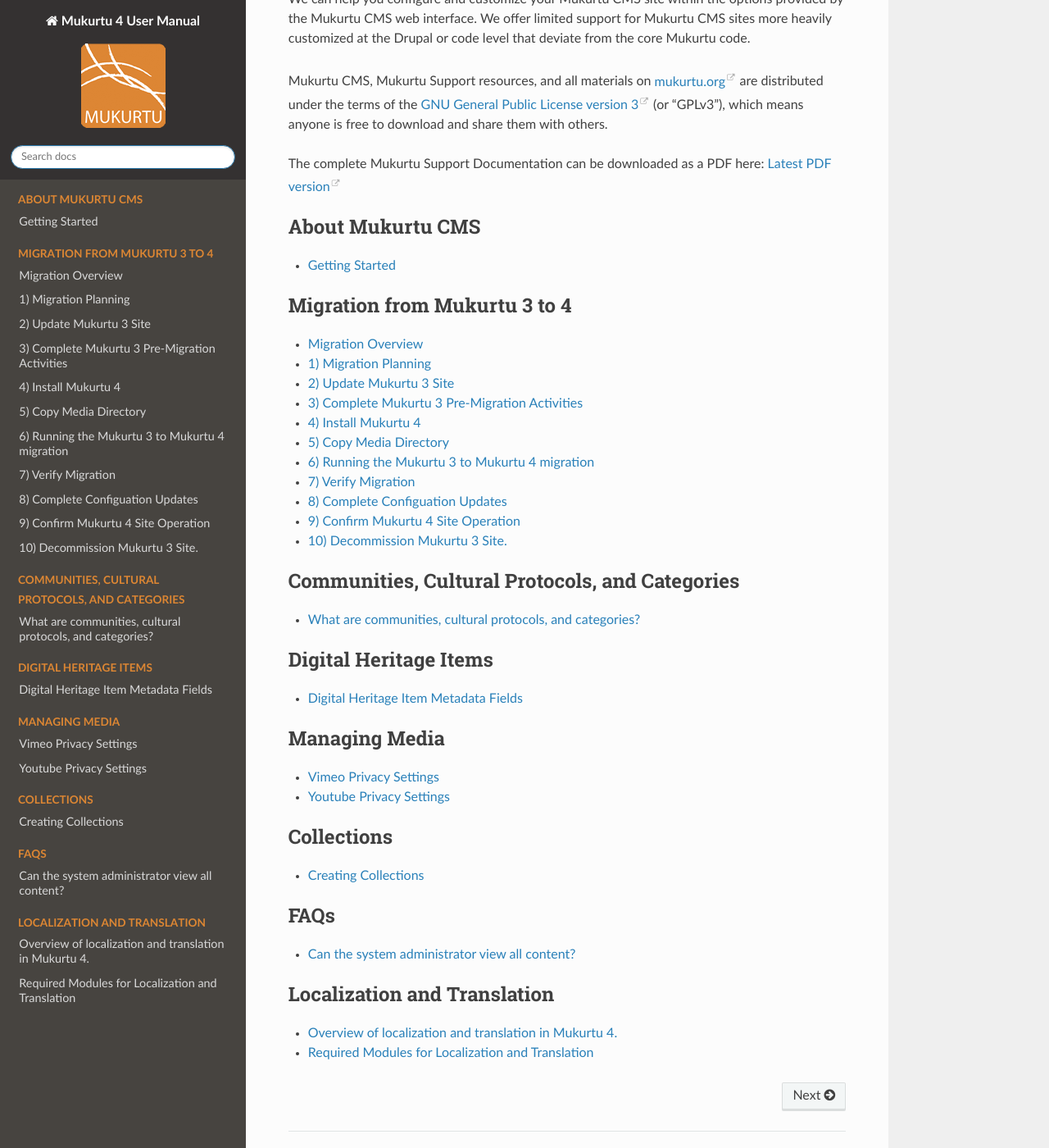
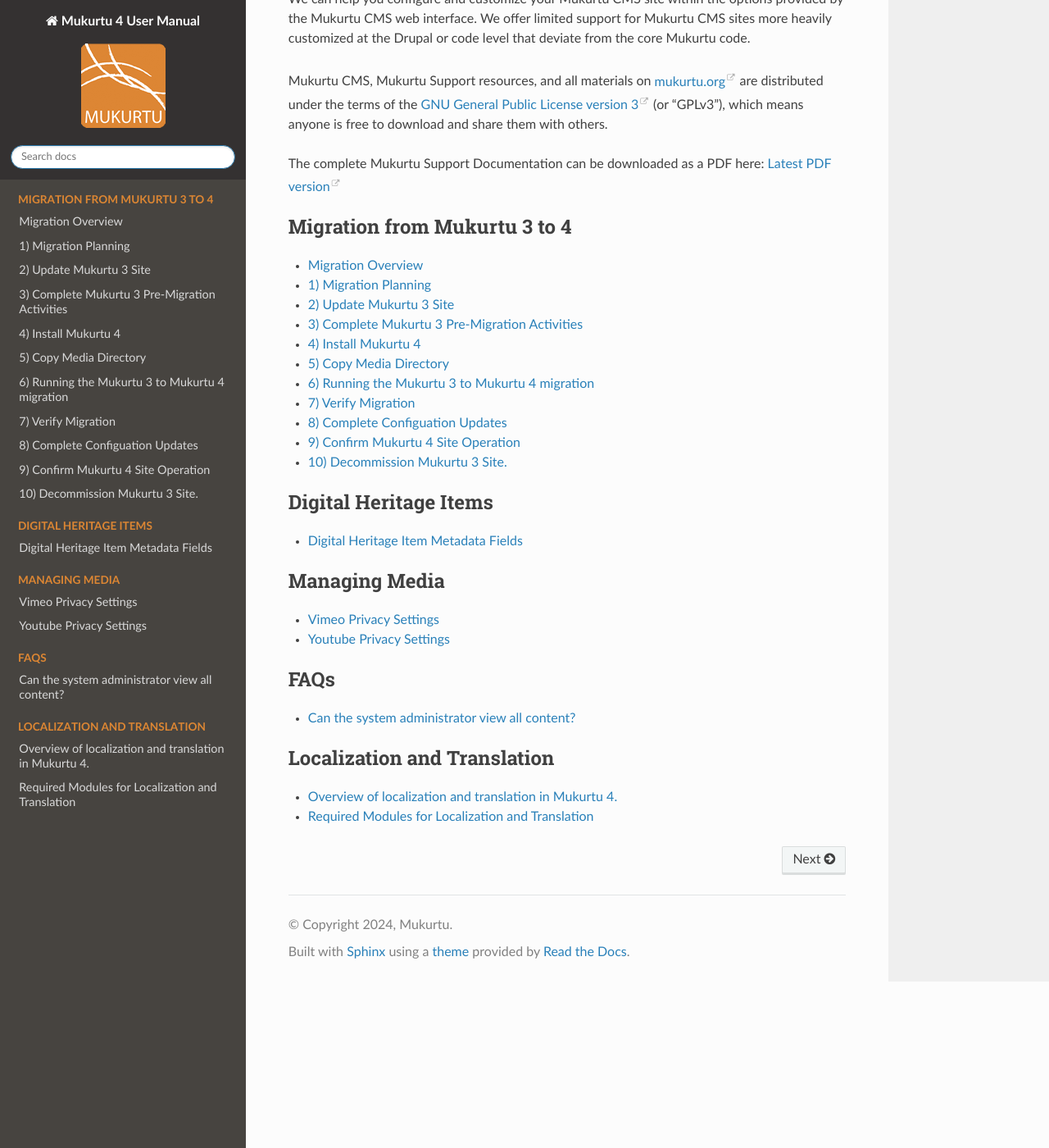
Before and after one commit to MukurtuCMS/mukurtudocs, a Sphinx documentation site: the page built from docs/source/index.rst, in a window 1280 px wide and 1400 px high, scrolled down 321 px. Shown: the whole window at 82% size. Built offline with Sphinx 7.4.7 and the Read the Docs theme 3.1.0, drawn with Linux system fonts in a browser that asks for light colours; some of the changed lines change nothing that is shown.

Commit message:
removing test articles

```diff
--- a/docs/source/01about-mukurtu/GettingStarted.md
+++ /dev/null
@@ -1,37 +0,0 @@
-Getting Started
-===============
-
-Once you have your Mukurtu CMS site installed (whether hosting locally or through a 3rd party hosting provider), there are a few structural elements that need to be set up before you can start working with your digital heritage items. This is not an exhaustive list of all the features and functions that Mukurtu CMS offers, but should walk you through the basic set up. We encourage you to explore the other articles on the site.
-
-Administrator Accounts
-----------------------
-First, when a site is built, a default administrator account is created. This account exposes the default Drupal 7 administrator interface, and while it is important to have access for maintenance and troubleshooting, it is not suggested for daily use. We strongly recommend creating a separate Mukurtu Administrator account to use when building and using your Mukurtu CMS site.
-
-- [Managing Administrator Roles](https://mukurtu.org/support/managing-administrator-roles/)
-
-The “3C’s”: Communities, Cultural Protocols, and Categories
------------------------------------------------------------
-These three structural elements are required to create digital heritage items. You will need at least one community, one cultural protocol within that community, and one category before you can start working with content.
-
-- What are communities, cultural protocols, and categories?
-- Creating Communities
-- Creating Cultural Protocols
-- Creating Categories
-
-Digital Heritage Items and Media
---------------------------------
-The majority of the content in a Mukurtu CMS site is digital heritage items. DH items generally include at least one media asset (see below), and supporting metadata. Media assets are uploaded independently of DH items, and can be included in multiple DH items, or used in other areas of the site.
-
-- What is a digital heritage item?
-- Creating digital heritage items overview
-- Digital heritage metadata fields (2.1)
-- Uploading media assets overview
-
-Users
------
-There are many different roles and responsibilities available to users for appropriately accessing and managing your content.
-
-- User roles and responsibilities
-- Creating user accounts and reviewing user account requests
-- Managing user accounts (site-wide user roles)
-- Managing user roles in communities and cultural protocols
--- a/docs/source/collections/CreatingCollections.md
+++ /dev/null
@@ -1,41 +0,0 @@
-# Creating Collections
-
-The default Browse view in Mukurtu CMS shows all digital heritage items on the site that a user has access to (based on the Cultural Protocols that they are a member of), in order of most recently created or edited. Users can search of browse from this view to find content.
-
-To provide users with a more curated or guided experience, create Collections. Collections are groups of items selected by a user with the Curator role. Collections can have title, description, and a featured image, and the order in which items are displayed within a collection can be controlled by the Curator. Digital heritage items from across the site, and from many Cultural Protocols, can be included in one Collection, and users will only see those items they have access to (based on the Cultural Protocols that they are a member of).
-
-> Note: While access to individual digital heritage items within a Collection is managed by Cultural protocols, Collections themselves, their titles, descriptions, and featured images will all be publically visible.
-
-To create a Collection, in the main navigation menu, click **Add Content** and then **+Collection**.
-
-![creating a collection 01](../embeds/creatingcollections01.png)
-
-## Basic Tab
-
-- Collections must have a name, give the collection a descriptive name.
-- A short summary will display on the Collections landing page (yoursiteurl.com/collections), give the collection a brief, descriptive summary.
-- The rich-text description field supports a longer description of the collection, and can include images, audio, and video.
-- The image will display on the Collections landing page, as well as above the description on the collection page. If you do not assign an image, the system will automatically select one from items in the collection.
-
-![creating a collection 02](../embeds/creatingcollections02.png)
-
-## Relations Tab
-
-Use the **Relations Tab** to select which content to add to the collection.
-
-To add a digital heritage item or dictionary word to the collection, click on the **Items in Collection** field. You can either scroll the alphabetical list and select items, or begin typing the title of the item or word and select from the narrowed results. Repeat as needed.
-
-![creating a collection 03](../embeds/creatingcollections03.png)
-
-Click **Save** when done.
-
-Items can also be added to collections from the **Edit Digital Heritage Item** page. On the **Relations Tab**, begin typing the name of the collection, and select the appropriate collection from the drop-down list.
-
-![creating a collection 04](../embeds/creatingcollections04.png)
-
-
-See [Adding cultural protocols to collection pages](https://mukurtu.org/support/adding-cultural-protocols-to-collection-pages/) and [Related content](https://mukurtu.org/support/related-content/) for more advanced collections tools.
-
-##  Collections Tree
-
-See [Managing sub-collections](https://mukurtu.org/support/managing-sub-collections/) for more information on the **collections tree tab**.
--- a/docs/source/communities-protocols-categories/3Cs.md
+++ /dev/null
@@ -1,5 +0,0 @@
-# What are communities, cultural protocols, and categories?
-
-<iframe src="https://player.vimeo.com/video/326600748?h=408d610143" width="640" height="400" frameborder="0" allow="autoplay; fullscreen; picture-in-picture" allowfullscreen></iframe>
-
-<a href="https://vimeo.com/326600748">Mukurtu CMS 2.1: What are communities, cultural protocols, and categories?</a> from <a href="https://vimeo.com/mukurtu">Mukurtu Support</a> on <a href="https://vimeo.com">Vimeo</a>.
--- a/docs/source/index.rst
+++ b/docs/source/index.rst
@@ -18,7 +18,7 @@
    :maxdepth: 1
    :caption: About Mukurtu CMS
 
-   01about-mukurtu/GettingStarted
+
 
 .. toctree::
    :maxdepth: 1
@@ -44,7 +44,7 @@
    :maxdepth: 1
    :caption: Communities, Cultural Protocols, and Categories
 
-   communities-protocols-categories/3Cs
+
 
 .. toctree::
    :maxdepth: 1
@@ -63,7 +63,7 @@
    :maxdepth: 1
    :caption: Collections
 
-   collections/CreatingCollections
+
 
 .. toctree::
    :maxdepth: 1
```
